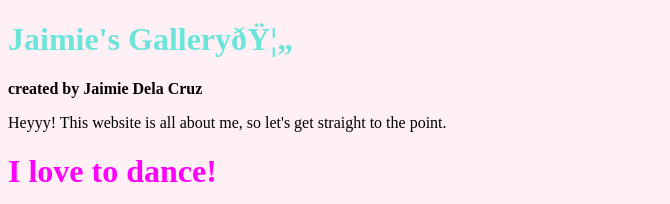
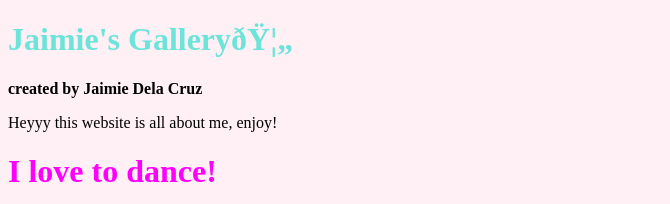
Before and after one commit to jaimiedc/1-P-Unit-1-Project, a plain HTML site: page index.html in a window 1280 px wide. Shown: the top 204 px of the page, without its empty margins (0-670 px from the left). Drawn offline with Linux system fonts and the light colour scheme.

Commit message:
final final update YAY

```diff
--- a/index.html
+++ b/index.html
@@ -20,7 +20,7 @@ Select ONE Additional Feature to Add
         <body style="background-color: lavenderblush;"> </body>
         <h1 style="color: rgb(108, 228, 218);">Jaimie's Gallery🦄</h1>
 <strong>created by Jaimie Dela Cruz </strong>
-<p> Heyyy! This website is all about me, so let's get straight to the point.</p>
+<p> Heyyy this website is all about me, enjoy!</p>
 <h1 style="color: magenta;">I love to dance!</h1>
 I started when I was 3 years old at my hometown dance studio.
 
```
